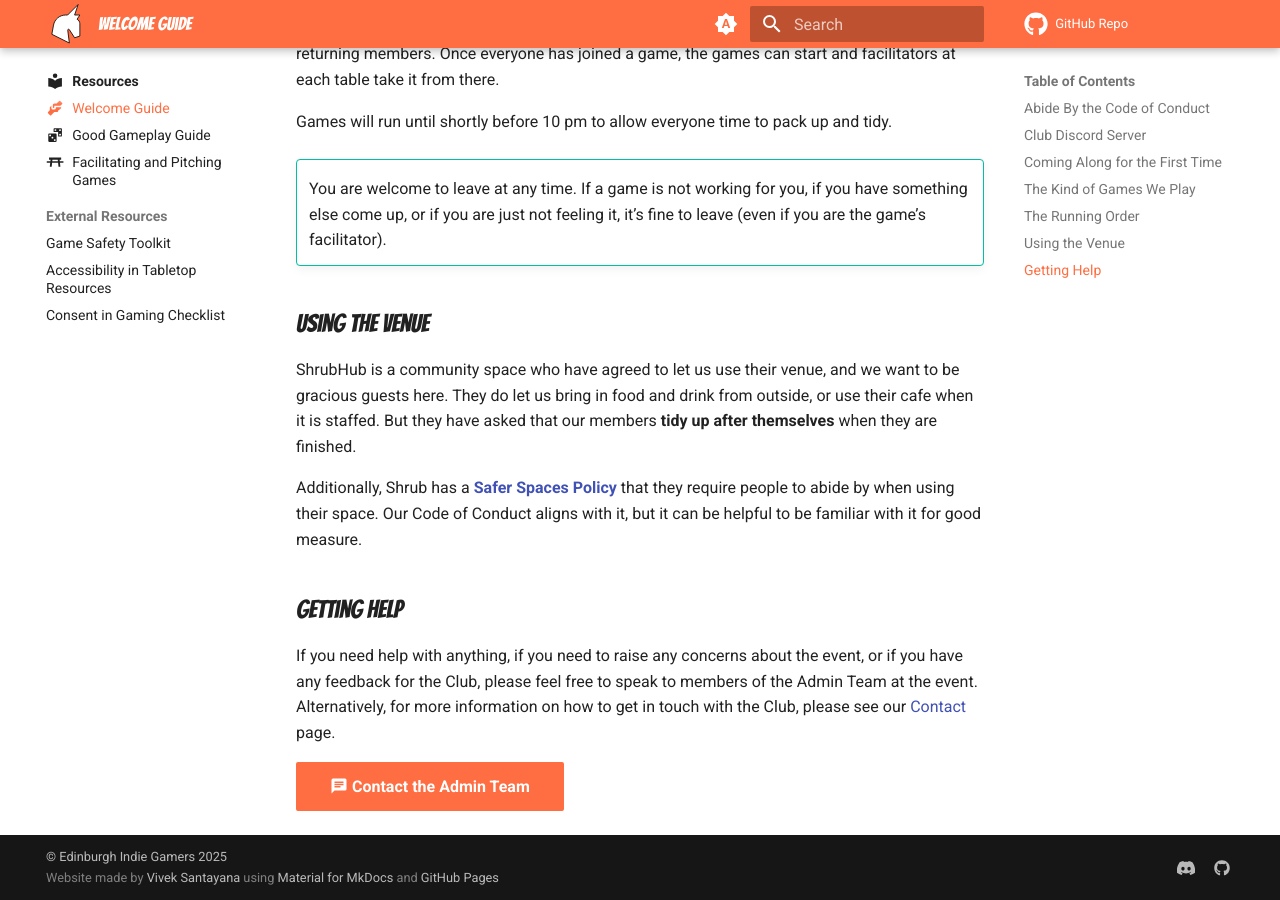
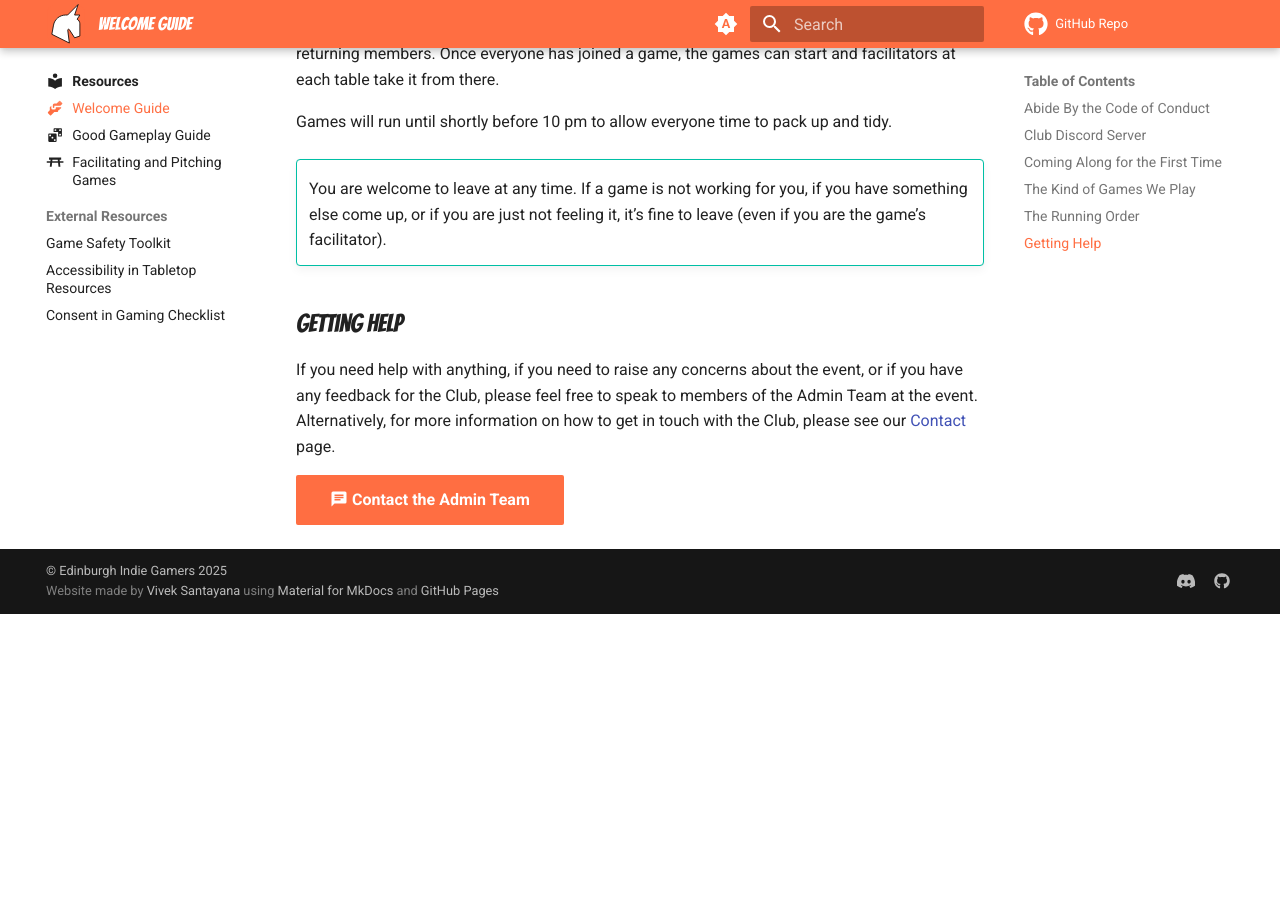
Before and after one commit to edinburghindiegamers/edinburghindiegamers.com, an MkDocs documentation site: the page built from docs/resources/welcome-guide.md, in a window 1280 px wide and 900 px high, scrolled down 2596 px. Built offline with MkDocs 1.6.1 and Material for MkDocs 9.7.7, drawn with Linux system fonts in a browser that asks for light colours; comment, search, counter and statistics services are not loaded; after the commit the page ends 3210 px from its top, so only the background shows below that.

Commit message:
Removed references to the Shrub Zero Waste Hub

```diff
--- a/docs/resources/welcome-guide.md
+++ b/docs/resources/welcome-guide.md
@@ -95,15 +95,6 @@ Games will run until shortly before 10 pm to allow everyone time to pack up and
     You are welcome to leave at any time.
     If a game is not working for you, if you have something else come up, or if you are just not feeling it, it’s fine to leave (even if you are the game’s facilitator).
 
-## Using the Venue
-
-ShrubHub is a community space who have agreed to let us use their venue, and we want to be gracious guests here.
-They do let us bring in food and drink from outside, or use their cafe when it is staffed.
-But they have asked that our members **tidy up after themselves** when they are finished.
-
-Additionally, Shrub has a **[Safer Spaces Policy](https://res.cloudinary.com/shrub-co-op/image/upload/v1573736447/shrubcoop.org/media/SHRUB_Safer_Spaces_Policy_3.0_k1sjgv.pdf)** that they require people to abide by when using their space.
-Our Code of Conduct aligns with it, but it can be helpful to be familiar with it for good measure.
-
 ## Getting Help
 
 If you need help with anything, if you need to raise any concerns about the event, or if you have any feedback for the Club, please feel free to speak to members of the Admin Team at the event.
```
Also changed, not shown: docs/index.md (+2 -1 lines).
